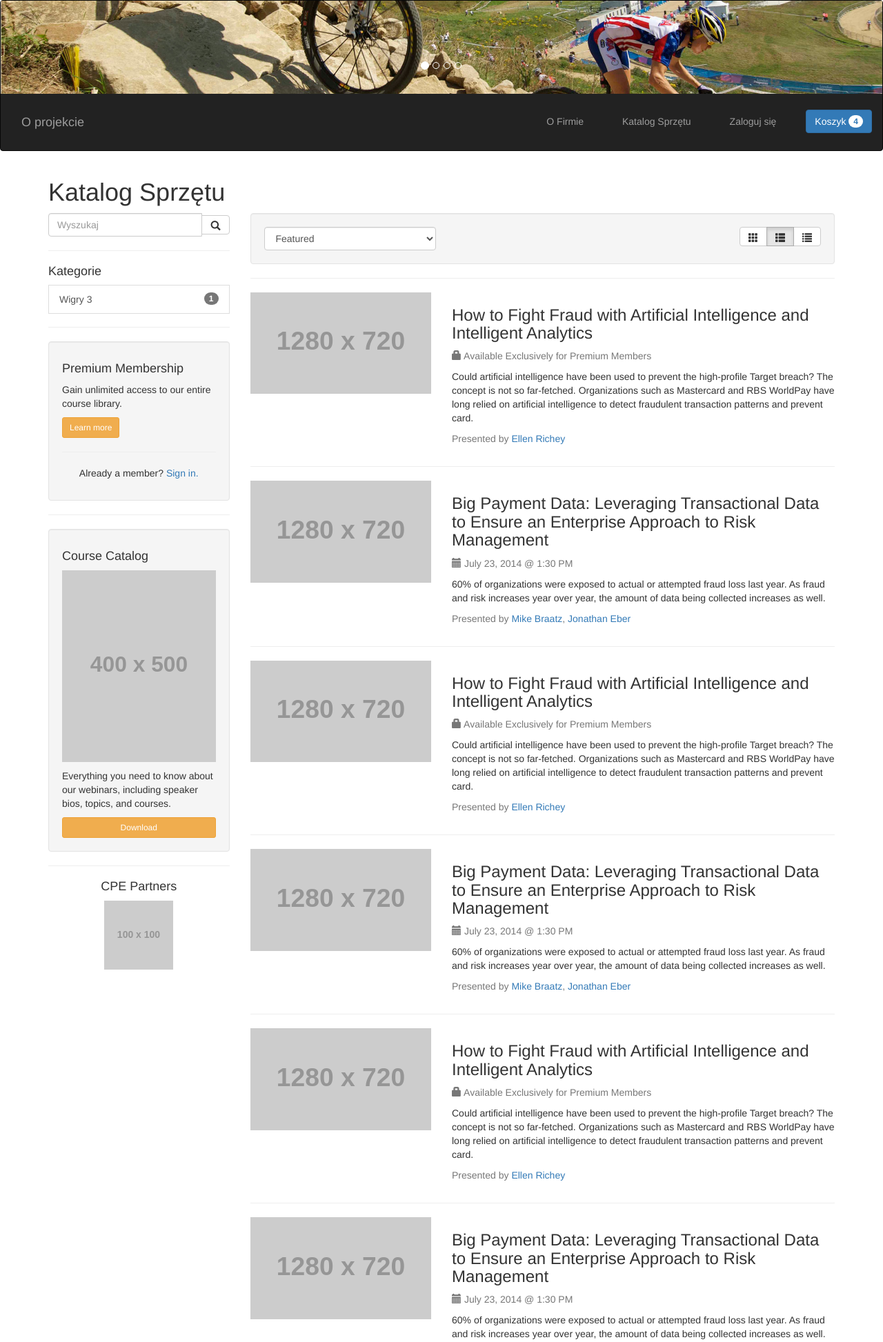
After one commit to ErrorC0de/InternetoweBazyDanych, a Django app: page /katalog/ in a window 1280 px wide. The commit adds this page. Shown: the top 1946 px of the page at 69% size. Run offline with Django 3.2, Linux system fonts and the light colour scheme; data comes from the database, SQL or seed files in the repository; both versions use the stored data as it was after the commit; grey boxes labelled with a size stand in for pictures from a placeholder-image service; some libraries are stand-ins or nearby versions.

Commit message:
Dodanie mechanizmu logowania
logowanie/wylogowywanie + początek implementacji katalogu sprzętu

```diff
--- a/wypozyczalnia_projekt/mysite/wypozyczalnia/templates/wypozyczalnia/base.html
+++ b/wypozyczalnia_projekt/mysite/wypozyczalnia/templates/wypozyczalnia/base.html
@@ -5,9 +5,7 @@
 
 {# Display django.contrib.messages as Bootstrap alerts #}
 {% bootstrap_messages %}
-<head>
-	<link href="sticky-footer.css" rel="stylesheet">
-</head>
+
 <body>
 	<nav class="navbar navbar-inverse">
 		{% include "wypozyczalnia/banner.html" %}
@@ -20,20 +18,20 @@
 			    </div>
 		    <ul class="nav navbar-nav navbar-right">
 		        <li><a href="/"><span type="button" class="btn navbar-btn">O Firmie</span></a></li>
-		       	<li><a href="/"><span type="button" class="btn navbar-btn">Katalog Sprzętu</span></a></li>
+		       	<li><a href="/katalog"><span type="button" class="btn navbar-btn">Katalog Sprzętu</span></a></li>
 		       	 {% if request.user.is_authenticated %}
 		       	 <li class="navbar-btn">
 		         	<a href="#" class="btn navbar-btn" data-toggle="dropdown" role="button" aria-haspopup="true" aria-expanded="false">Panel Użytkownika <span class="caret"></span></a>
 		          	<ul class="dropdown-menu">
-		            	<li><a href="login">Historia Zamówień</a></li>
+		            	<li><a href="/">Historia Zamówień</a></li>
 		            	<li><a href="login">Dane Osobowe</a></li>
 		            	<li><a href="login">Program Lojanościowy</a></li>
 		            	<li role="separator" class="divider"></li>
-		            	<li><a href="login">Wyloguj</a></li>
+		            	<li><a href="/logout/?next={% firstof request.path %}">Wyloguj</a></li>
 		          	</ul>
 		        </li>
 		        {% else %}
-		        <li><a href="login"><span type="button" class="btn navbar-btn">Zaloguj się</span></a></li>
+		        <li><a href="/login/?next={% firstof request.path %}"><span type="button" class="btn navbar-btn">Zaloguj się</span></a></li>
 		       	{% endif %}
 		       	<li><a href="/test"><span type="button" class="btn btn-primary navbar-btn">Koszyk {% bootstrap_icon "shopping-cart" %}<span class="badge">4</span></span></a></li>
 
--- /dev/null
+++ b/wypozyczalnia_projekt/mysite/wypozyczalnia/templates/wypozyczalnia/katalog.html
@@ -0,0 +1,313 @@
+ {% extends 'wypozyczalnia/base.html' %}
+ {% load bootstrap3 %}
+ {%load static %}
+{% bootstrap_css %}
+{% bootstrap_javascript jquery=1 %}
+
+
+
+
+{% block content %}
+
+
+
+<div class="row-fluid top30 pagetitle">
+
+  <div class="container">
+
+    <div class="row">
+
+      <div class="col-md-12"><h1>Katalog Sprzętu</h1></div>
+
+
+    </div>
+
+  </div>
+
+
+
+</div>
+<div class="container">
+
+
+
+  <div class="row">
+    <div class="col-md-3">
+
+
+      <div class="input-group">
+        <input type="text" class="form-control" placeholder="Wyszukaj" name="srch-term" id="srch-term">
+        <div class="input-group-btn">
+          <button class="btn btn-default" type="submit"><i class="glyphicon glyphicon-search"></i>
+          </button>
+        </div>
+      </div>
+      <button type="button" class="btn btn-default btn-sm btn-block hidden-lg hidden-md" data-toggle="collapse" data-target="#demo">Wyszukaj<span class="caret"></span>
+
+      </button>
+
+      <div id="demo" class="collapse in">
+        <hr>
+        <div class="list-group list-group">
+          <h4 class="">Kategorie</h4>
+
+          {% for article in object_list %}
+            <a href="#" class="list-group-item"><span class="badge">{{article.egzemplarz_set.all|length}}</span>{{ article.nazwa }} </a>
+          {% empty %}
+            <a href="#" class="list-group-item"><span class="badge">0</span>Brak produktów</a>
+          {% endfor %}
+
+          <div id="categories" class="collapse">
+
+
+
+          <button class="btn btn-default btn-sm btn-block" data-toggle="collapse" data-target="#categories">More <span class="caret"></span></button>
+
+          <hr class="">
+          <h4 class="">Viewing Options</h4>
+          <a href="#" class="list-group-item"><span class="badge">14</span> Upcoming Sessions</a>
+
+          <a href="#" class="list-group-item"><span class="badge">3</span> OnDemand</a>
+          <hr class="">
+          <a href="#" class="list-group-item">Archived Courses</a>
+          <a href="#" class="list-group-item">Courses In Development</a>
+        </div>
+      </div>
+      </div>
+
+
+      <div class="hidden-sm hidden-xs">
+
+        <hr>
+
+        <div class="well">
+
+          <h4>Premium Membership</h4>
+          <p>Gain unlimited access to our entire course library.</p>
+          <button class="btn btn-sm btn-warning">Learn more</button>
+
+          <hr>
+          <p class="text-center ">Already a member? <a href="#">Sign in.</a></p>
+        </div>
+
+
+        <hr>
+
+        <div class="well">
+
+          <h4>Course Catalog</h4>
+          <p><a href="#"><img src="http://placehold.it/400X500" class="img-responsive"></a></p>
+
+          <p>Everything you need to know about our webinars, including speaker bios, topics, and courses.</p>
+
+          <button class="btn btn-sm btn-block btn-warning">Download</button>
+        </div>
+
+        <hr>
+
+        <h4 class="text-center">CPE Partners</h4>
+
+        <p><a href="#"><img class="center-block" src="http://placehold.it/100X100"></a></p>
+
+
+
+      </div>
+
+    </div>
+    <div class="col-md-9">
+
+
+      <div class="well hidden-xs">
+
+        <div class="row">
+
+          <div class="col-xs-4">
+
+
+            <select class="form-control">
+              <option>Featured</option>
+              <option>Recently Added</option>
+              <option>Next Upcoming Session</option>
+              <option>A-Z</option>
+              <option>Z-A</option>
+            </select>
+          </div>
+          <div class="col-xs-8">
+            <div class="btn-group pull-right">
+              <button type="button" class="btn btn-default"><span class="glyphicon glyphicon-th"></span></button>
+              <button type="button" class="btn btn-default active"><span class="glyphicon glyphicon-th-list"></span></button>
+              <button type="button" class="btn btn-default"><span class="glyphicon glyphicon-list"></span></button>
+
+            </div>
+          </div>
+
+        </div>
+
+
+
+
+
+      </div>
+
+      <hr>
+
+
+      <div class="row">
+        <div class="col-sm-4"><a href="#" class=""><img src="http://placehold.it/1280X720" class="img-responsive"></a>
+        </div>
+        <div class="col-sm-8">
+          <h3 class="title">How to Fight Fraud with Artificial Intelligence and Intelligent Analytics</h3>
+          <p class="text-muted"><span class="glyphicon glyphicon-lock"></span> Available Exclusively for Premium Members</p>
+          <p>Could artificial intelligence have been used to prevent the high-profile Target breach? The concept is not so far-fetched. Organizations such as Mastercard and RBS WorldPay have long relied on artificial intelligence to detect fraudulent transaction patterns and prevent card.</p>
+
+          <p class="text-muted">Presented by <a href="#">Ellen Richey</a></p>
+
+        </div>
+      </div>
+      <hr>
+      <div class="row">
+        <div class="col-sm-4"><a href="#" class=""><img src="http://placehold.it/1280X720" class="img-responsive"></a>
+        </div>
+        <div class="col-sm-8">
+          <h3 class="title">Big Payment Data: Leveraging Transactional Data to Ensure an Enterprise Approach to Risk Management</h3>
+          <p class="text-muted"><span class="glyphicon glyphicon-calendar"></span> July 23, 2014 @ 1:30 PM</p>
+          <p>60% of organizations were exposed to actual or attempted fraud loss last year. As fraud and risk increases year over year, the amount of data being collected increases as well.
+            </p><p class="text-muted">Presented by <a href="#">Mike Braatz</a>, <a href="#">Jonathan Eber</a></p>
+
+        </div>
+      </div>
+      <hr><div class="row">
+      <div class="col-sm-4"><a href="#" class=""><img src="http://placehold.it/1280X720" class="img-responsive"></a>
+      </div>
+      <div class="col-sm-8">
+        <h3 class="title">How to Fight Fraud with Artificial Intelligence and Intelligent Analytics</h3>
+        <p class="text-muted"><span class="glyphicon glyphicon-lock"></span> Available Exclusively for Premium Members</p>
+        <p>Could artificial intelligence have been used to prevent the high-profile Target breach? The concept is not so far-fetched. Organizations such as Mastercard and RBS WorldPay have long relied on artificial intelligence to detect fraudulent transaction patterns and prevent card.</p>
+
+        <p class="text-muted">Presented by <a href="#">Ellen Richey</a></p>
+
+      </div>
+      </div>
+      <hr>
+      <div class="row">
+        <div class="col-sm-4"><a href="#" class=""><img src="http://placehold.it/1280X720" class="img-responsive"></a>
+        </div>
+        <div class="col-sm-8">
+          <h3 class="title">Big Payment Data: Leveraging Transactional Data to Ensure an Enterprise Approach to Risk Management</h3>
+          <p class="text-muted"><span class="glyphicon glyphicon-calendar"></span> July 23, 2014 @ 1:30 PM</p>
+          <p>60% of organizations were exposed to actual or attempted fraud loss last year. As fraud and risk increases year over year, the amount of data being collected increases as well.
+            </p><p class="text-muted">Presented by <a href="#">Mike Braatz</a>, <a href="#">Jonathan Eber</a></p>
+
+        </div>
+      </div>
+      <hr>
+      <div class="row">
+        <div class="col-sm-4"><a href="#" class=""><img src="http://placehold.it/1280X720" class="img-responsive"></a>
+        </div>
+        <div class="col-sm-8">
+          <h3 class="title">How to Fight Fraud with Artificial Intelligence and Intelligent Analytics</h3>
+          <p class="text-muted"><span class="glyphicon glyphicon-lock"></span> Available Exclusively for Premium Members</p>
+          <p>Could artificial intelligence have been used to prevent the high-profile Target breach? The concept is not so far-fetched. Organizations such as Mastercard and RBS WorldPay have long relied on artificial intelligence to detect fraudulent transaction patterns and prevent card.</p>
+
+          <p class="text-muted">Presented by <a href="#">Ellen Richey</a></p>
+
+        </div>
+      </div>
+      <hr>
+      <div class="row">
+        <div class="col-sm-4"><a href="#" class=""><img src="http://placehold.it/1280X720" class="img-responsive"></a>
+        </div>
+        <div class="col-sm-8">
+          <h3 class="title">Big Payment Data: Leveraging Transactional Data to Ensure an Enterprise Approach to Risk Management</h3>
+          <p class="text-muted"><span class="glyphicon glyphicon-calendar"></span> July 23, 2014 @ 1:30 PM</p>
+          <p>60% of organizations were exposed to actual or attempted fraud loss last year. As fraud and risk increases year over year, the amount of data being collected increases as well.
+            </p><p class="text-muted">Presented by <a href="#">Mike Braatz</a>, <a href="#">Jonathan Eber</a></p>
+
+        </div>
+      </div>
+      <hr>
+      <div class="row">
+        <div class="col-sm-4"><a href="#" class=""><img src="http://placehold.it/1280X720" class="img-responsive"></a>
+        </div>
+        <div class="col-sm-8">
+          <h3 class="title">How to Fight Fraud with Artificial Intelligence and Intelligent Analytics</h3>
+          <p class="text-muted"><span class="glyphicon glyphicon-lock"></span> Available Exclusively for Premium Members</p>
+          <p>Could artificial intelligence have been used to prevent the high-profile Target breach? The concept is not so far-fetched. Organizations such as Mastercard and RBS WorldPay have long relied on artificial intelligence to detect fraudulent transaction patterns and prevent card.</p>
+
+          <p class="text-muted">Presented by <a href="#">Ellen Richey</a></p>
+
+        </div>
+      </div>
+      <hr>
+      <div class="row">
+        <div class="col-sm-4"><a href="#" class=""><img src="http://placehold.it/1280X720" class="img-responsive"></a>
+        </div>
+        <div class="col-sm-8">
+          <h3 class="title">Big Payment Data: Leveraging Transactional Data to Ensure an Enterprise Approach to Risk Management</h3>
+          <p class="text-muted"><span class="glyphicon glyphicon-calendar"></span> July 23, 2014 @ 1:30 PM</p>
+          <p>60% of organizations were exposed to actual or attempted fraud loss last year. As fraud and risk increases year over year, the amount of data being collected increases as well.
+            </p><p class="text-muted">Presented by <a href="#">Mike Braatz</a>, <a href="#">Jonathan Eber</a></p>
+
+        </div>
+      </div>
+      <hr>
+      <div class="row">
+        <div class="col-sm-4"><a href="#" class=""><img src="http://placehold.it/1280X720" class="img-responsive"></a>
+        </div>
+        <div class="col-sm-8">
+          <h3 class="title">How to Fight Fraud with Artificial Intelligence and Intelligent Analytics</h3>
+          <p class="text-muted"><span class="glyphicon glyphicon-lock"></span> Available Exclusively for Premium Members</p>
+          <p>Could artificial intelligence have been used to prevent the high-profile Target breach? The concept is not so far-fetched. Organizations such as Mastercard and RBS WorldPay have long relied on artificial intelligence to detect fraudulent transaction patterns and prevent card.</p>
+
+          <p class="text-muted">Presented by <a href="#">Ellen Richey</a></p>
+
+        </div>
+      </div>
+      <hr>
+      <div class="row">
+        <div class="col-sm-4"><a href="#" class=""><img src="http://placehold.it/1280X720" class="img-responsive"></a>
+        </div>
+        <div class="col-sm-8">
+          <h3 class="title">Big Payment Data: Leveraging Transactional Data to Ensure an Enterprise Approach to Risk Management</h3>
+          <p class="text-muted"><span class="glyphicon glyphicon-calendar"></span> July 23, 2014 @ 1:30 PM</p>
+          <p>60% of organizations were exposed to actual or attempted fraud loss last year. As fraud and risk increases year over year, the amount of data being collected increases as well.
+            </p><p class="text-muted">Presented by <a href="#">Mike Braatz</a>, <a href="#">Jonathan Eber</a></p>
+
+        </div>
+      </div>
+      <hr>
+
+
+
+      <ul class="pagination pagination-lg pull-right">
+        <li><a href="#">«</a></li>
+        <li class="active"><a href="#">1</a></li>
+        <li><a href="#">2</a></li>
+        <li><a href="#">3</a></li>
+        <li><a href="#">4</a></li>
+        <li><a href="#">5</a></li>
+        <li><a href="#">»</a></li>
+      </ul>
+
+
+    </div>
+  </div>
+
+  <!--{#% empty %}
+    <li>No articles yet.</li>
+{% endfor %#}-->
+</div>
+
+<br>
+<br>
+<br>
+<br>
+<br>
+<br>
+<br>
+<br>
+<br>
+
+
+
+  {% endblock %}
--- a/wypozyczalnia_projekt/mysite/wypozyczalnia/urls.py
+++ b/wypozyczalnia_projekt/mysite/wypozyczalnia/urls.py
@@ -3,12 +3,18 @@ from django.contrib.auth.views import login
 from django.views.generic import TemplateView
 from . import views
 from django.contrib.auth import views as auth_views
+from django.contrib.auth.decorators import login_required
+from django.contrib import sites
+from wypozyczalnia.views import SprzetListView
 
 app_name = 'wypozyczalnia'
 urlpatterns = [
 url(r'^$', views.HomeView.as_view(), name='home'),
-url(r'^projekt', views.AboutView.as_view()),
-url(r'^login$', TemplateView.as_view(template_name= "wypozyczalnia/login.html")),
+url(r'^projekt/$', TemplateView.as_view(template_name="wypozyczalnia/about.html")),
+url(r'^katalog/$', SprzetListView.as_view(template_name= "wypozyczalnia/katalog.html"), name='sprzet-list'),
+#url(r'^login$', TemplateView.as_view(template_name= "wypozyczalnia/login.html")),
+url(r'^login/$', auth_views.login, {'template_name': 'registration/login.html'}, name='login'),
+url(r'^logout/$', auth_views.logout, {'redirect_field_name': 'next'}, name='logout'),
 #url(r'^items/$', views.ItemsView.as_view(), name='items'),
 #url(r'^items/(?P<pk>[0-9]+)$', views.DetailView.as_view(), name='detail'),
 #url(r'^basket/(?P<pk>[0-9]+)$', views.BasketView.as_view(), name='basket'),
--- a/wypozyczalnia_projekt/mysite/wypozyczalnia/views.py
+++ b/wypozyczalnia_projekt/mysite/wypozyczalnia/views.py
@@ -4,10 +4,13 @@ from django.template import loader
 from django.http import Http404
 from django.urls import reverse
 from django.views import generic
-from django.views.generic import FormView
+from django.views.generic import FormView, ListView
 from django.views.generic import TemplateView
 from django.contrib.auth import authenticate, login
+from django.contrib.auth.decorators import login_required
+from django.utils import timezone
 
+from wypozyczalnia.models import Sprzet
 # Create your views here.
 
 
@@ -17,3 +20,12 @@ class AboutView(TemplateView):
 
 class HomeView(TemplateView):
  	template_name = "wypozyczalnia/home.html"
+
+class SprzetListView(ListView):
+
+    model = Sprzet
+
+    def get_context_data(self, **kwargs):
+        context = super(SprzetListView, self).get_context_data(**kwargs)
+        context['now'] = timezone.now()
+        return context
```
Also changed, not shown: wypozyczalnia_projekt/mysite/mysite/settings.py (+6 -3 lines), wypozyczalnia_projekt/mysite/wypozyczalnia/models.py (+21 -0 lines), wypozyczalnia_projekt/mysite/wypozyczalnia/templates/registration/login.html (added, +48 -0 lines), wypozyczalnia_projekt/mysite/wypozyczalnia/templates/wypozyczalnia/login.html (+9 -5 lines), wypozyczalnia_projekt/README.md (added), wypozyczalnia_projekt/mysite/db.sqlite3.
